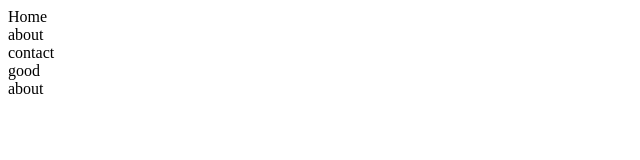
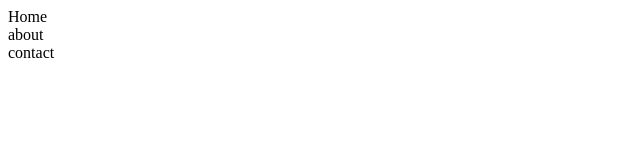
Before and after one commit to shwetal-potle/shwetal, a plain HTML site: page index.html in a window 1280 px wide. Shown: the full height of the page, 0-640 px from the left. Drawn offline with Linux system fonts and the light colour scheme.

Commit message:
remove good

```diff
--- a/index.html
+++ b/index.html
@@ -15,12 +15,12 @@
 
     <main>
         <section>
-            good
+
         </section>
     </main>
 
     <footer>
-        about
+
     </footer>
 
 </body>
```
